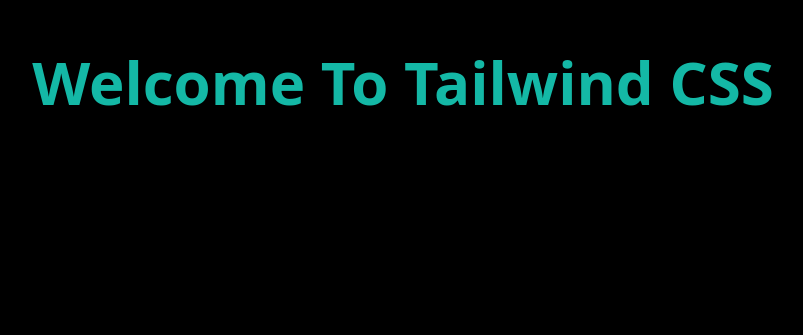
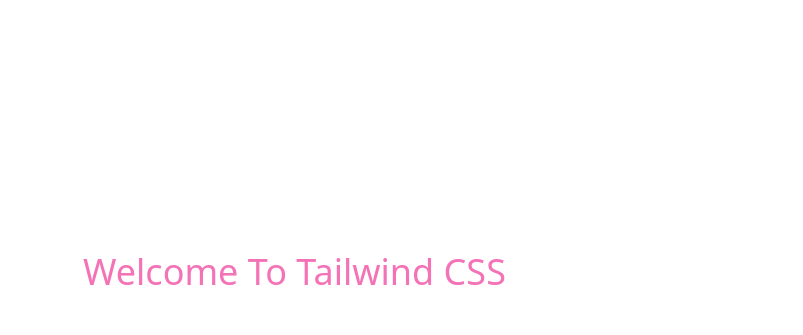
Before and after one commit to Fatiha26/learning-tailwind, a website: page index.html in a window 1280 px wide. Shown: the part 108-443 px from the top of the page, without its empty margins (237-1040 px from the left). Drawn offline with Linux system fonts and the light colour scheme.

Commit message:
heigt-width

```diff
--- a/index.html
+++ b/index.html
@@ -8,9 +8,9 @@
 
 
 </head>
-<body class="bg-black justify-center items-center flex mt-40">
-     <h1 class="text-6xl font-bold text-teal-500 capitalize">
-       welcome to tailwind CSS
-  </h1>
+<body class="grid place-items-center h-screen">
+     <div class="w-1/2 h-20 text-4xl text-pink-400 capitalize">
+        welcome to tailwind CSS
+     </div>
 </body>
 </html>
--- a/package.json
+++ b/package.json
@@ -5,7 +5,7 @@
   "main": "index.js",
   "scripts": {
     "test": "echo \"Error: no test specified\" && exit 1",
-    "build:tailwindcss": "tailwindcss build ./style.css -o ./output.css"
+    "build:tailwindcss": "tailwindcss build ./style.css -o ./output.css --watch"
   },
   "author": "",
   "license": "ISC",
```
Also changed, not shown: output.css.
